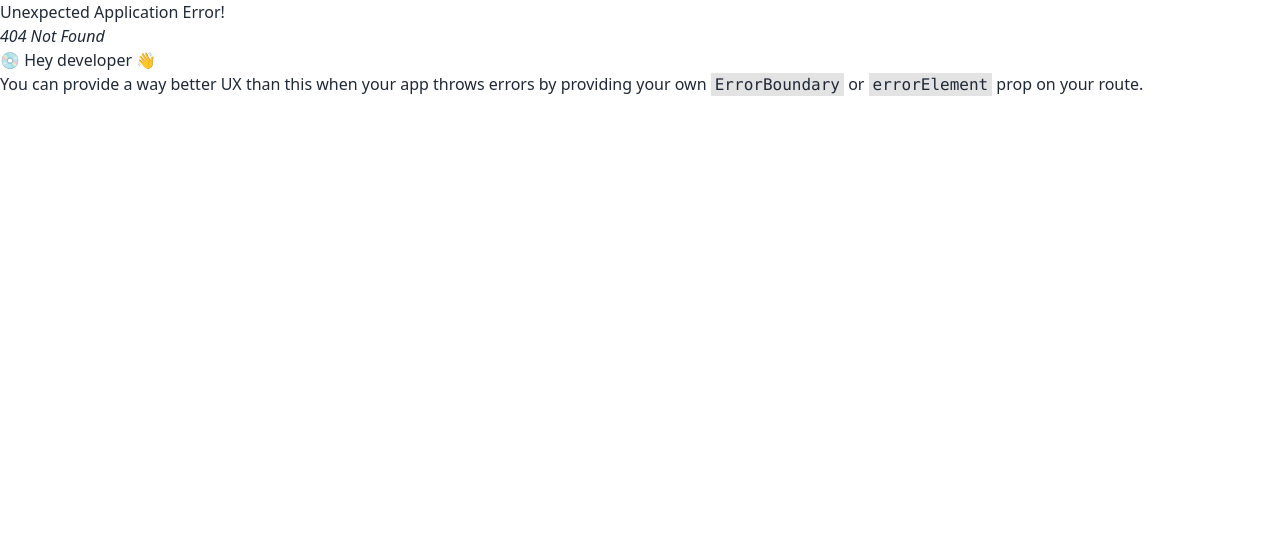
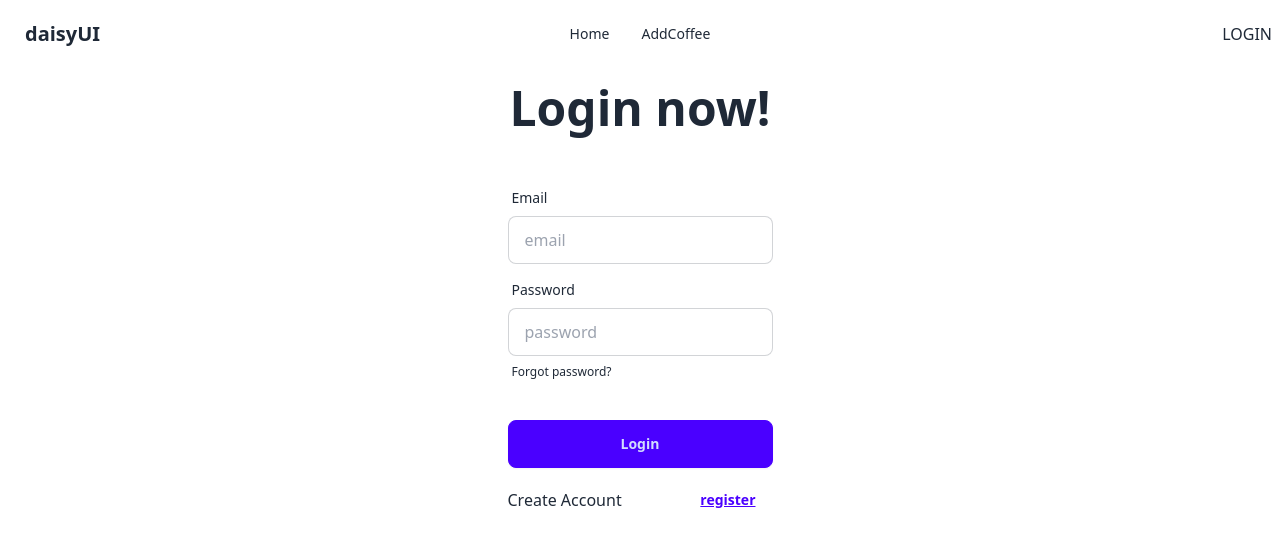
Before and after one commit to khubaibm039/coffee-store-client, a React (Vite) app: page /login in a window 1280 px wide. Before the commit this address had no page. Shown: the top 546 px of the page. Built offline with nearby package versions, Linux system fonts and the light colour scheme.

Commit message:
create user useing firebase

```diff
--- a/package.json
+++ b/package.json
@@ -10,6 +10,7 @@
     "preview": "vite preview"
   },
   "dependencies": {
+    "firebase": "^10.10.0",
     "localforage": "^1.10.0",
     "match-sorter": "^6.3.4",
     "react": "^18.2.0",
--- /dev/null
+++ b/src/AuthProvider/AuthProvider.jsx
@@ -0,0 +1,31 @@
+import { createUserWithEmailAndPassword, signOut } from "firebase/auth";
+import { createContext, useState } from "react";
+import auth from "../Firebase/Firebase.config";
+
+export const AuthContext = createContext(null);
+
+const AuthProvider = ({ children }) => {
+    const [user, setUser] = useState();
+    const [loading, setLoading] = useState(true);
+
+    const createUser = (email, password) => {
+        setLoading(true);
+        return createUserWithEmailAndPassword(auth, email, password);
+    };
+
+    const signOutUser = () => {
+        return signOut(auth);
+    };
+
+    const authInfo = {
+        user,
+        createUser,
+        signOutUser,
+    };
+
+    return (
+        <AuthContext.Provider value={authInfo}>{children}</AuthContext.Provider>
+    );
+};
+
+export default AuthProvider;
--- /dev/null
+++ b/src/Components/Authentication/Login.jsx
@@ -0,0 +1,58 @@
+import { Link } from "react-router-dom";
+
+const Login = () => {
+    return (
+        <div className="hero ">
+            <div className="hero-content flex-col ">
+                <div className="text-center lg:text-left">
+                    <h1 className="text-5xl font-bold">Login now!</h1>
+                </div>
+                <div className="card shrink-0 w-full ">
+                    <form className="card-body">
+                        <div className="form-control">
+                            <label className="label">
+                                <span className="label-text">Email</span>
+                            </label>
+                            <input
+                                type="email"
+                                placeholder="email"
+                                className="input input-bordered"
+                                required
+                            />
+                        </div>
+                        <div className="form-control">
+                            <label className="label">
+                                <span className="label-text">Password</span>
+                            </label>
+                            <input
+                                type="password"
+                                placeholder="password"
+                                className="input input-bordered"
+                                required
+                            />
+                            <label className="label">
+                                <a
+                                    href="#"
+                                    className="label-text-alt link link-hover"
+                                >
+                                    Forgot password?
+                                </a>
+                            </label>
+                        </div>
+                        <div className="form-control mt-6">
+                            <button className="btn btn-primary">Login</button>
+                        </div>
+                        <div className="flex justify-center items-center">
+                            <p>Create Account</p>
+                            <Link className="btn btn-link" to={"/register"}>
+                                register
+                            </Link>
+                        </div>
+                    </form>
+                </div>
+            </div>
+        </div>
+    );
+};
+
+export default Login;
--- /dev/null
+++ b/src/Components/Authentication/Register.jsx
@@ -0,0 +1,69 @@
+import { useContext } from "react";
+import { Link } from "react-router-dom";
+import { AuthContext } from "../../AuthProvider/AuthProvider";
+
+const Register = () => {
+    const { createUser } = useContext(AuthContext);
+    const handleRegister = (e) => {
+        e.preventDefault();
+        const form = e.target;
+        const email = form.email.value;
+        const password = form.password.value;
+        console.log(email, password);
+        createUser(email, password)
+            .then((result) => {
+                console.log(result.user);
+            })
+            .catch((error) => console.log(error.message));
+    };
+    return (
+        <div className="hero">
+            <div className="hero-content flex-col ">
+                <div className="text-center lg:text-left">
+                    <h1 className="text-5xl font-bold">Login now!</h1>
+                </div>
+                <div className="card shrink-0 w-full max-w-lg ">
+                    <form onSubmit={handleRegister} className="card-body">
+                        <div className="form-control">
+                            <label className="label">
+                                <span className="label-text">Email</span>
+                            </label>
+                            <input
+                                name="email"
+                                type="email"
+                                placeholder="email"
+                                className="input input-bordered "
+                                required
+                            />
+                        </div>
+                        <div className="form-control">
+                            <label className="label">
+                                <span className="label-text">Password</span>
+                            </label>
+                            <input
+                                name="password"
+                                type="password"
+                                placeholder="password"
+                                className="input input-bordered"
+                                required
+                            />
+                        </div>
+                        <div className="form-control mt-6">
+                            <button className="btn btn-primary">
+                                Register
+                            </button>
+                        </div>
+                        <div className="flex justify-center items-center">
+                            <p>Don't Have Account</p>
+                            <Link className="btn btn-link" to={"/login"}>
+                                login
+                            </Link>
+                        </div>
+                    </form>
+                </div>
+            </div>
+        </div>
+    );
+};
+
+export default Register;
--- a/src/Components/Navbar/Navbar.jsx
+++ b/src/Components/Navbar/Navbar.jsx
@@ -1,6 +1,10 @@
-import { NavLink } from "react-router-dom";
+import { useContext } from "react";
+import { Link, NavLink } from "react-router-dom";
+import { AuthContext } from "../../AuthProvider/AuthProvider";
 
 const Navbar = () => {
+    const { user, signOutUser } = useContext(AuthContext);
+
     const navLink = (
         <>
             <li>
@@ -11,6 +15,7 @@ const Navbar = () => {
             </li>
         </>
     );
+
     return (
         <div className="navbar bg-base-100">
             <div className="navbar-start">
@@ -47,8 +52,9 @@ const Navbar = () => {
             <div className="navbar-center hidden lg:flex">
                 <ul className="menu menu-horizontal px-1">{navLink}</ul>
             </div>
+
             <div className="navbar-end">
-                <a className="btn">Button</a>
+                {user ? <Link>LOGOUT</Link> : <Link to={"/login"}>LOGIN</Link>}
             </div>
         </div>
     );
--- a/src/Components/UpdateCoffee/Home/Card.jsx
+++ b/src/Components/UpdateCoffee/Home/Card.jsx
@@ -4,10 +4,18 @@ import { MdDelete } from "react-icons/md";
 import Swal from "sweetalert2";
 import { useState } from "react";
 
-const Card = ({ coffee }) => {
-    const [cof, setCof] = useState(coffee);
-    const { price, photo, name, chef, taste, supplier, category, details } =
-        cof;
+const Card = ({ coffee, coffees, setCoffees }) => {
+    const {
+        _id,
+        price,
+        photo,
+        name,
+        chef,
+        taste,
+        supplier,
+        category,
+        details,
+    } = coffee;
 
     const handleDelete = (_id) => {
         Swal.fire({
@@ -25,18 +33,16 @@ const Card = ({ coffee }) => {
                 })
                     .then((res) => res.json())
                     .then((data) => {
-                        console.log(data);
-
                         if (data.deletedCount > 0) {
-                            // const remaining = cof.filter(
-                            //     (pro) => pro._id !== _id
-                            // );
-                            // setCof(remaining);
                             Swal.fire({
                                 title: "Deleted!",
                                 text: "Your file has been deleted.",
                                 icon: "success",
                             });
+                            const remaining = coffees.filter(
+                                (cof) => cof._id !== _id
+                            );
+                            setCoffees(remaining);
                         }
                     });
             }
@@ -62,14 +68,14 @@ const Card = ({ coffee }) => {
                         <FaEye />
                     </Link>
                     <Link
-                        to={`/updateCoffee/${cof._id}`}
+                        to={`/updateCoffee/${_id}`}
                         className="bg-[#3C393B] flex justify-center p-3 rounded-md text-white text-xl"
                     >
                         {" "}
                         <FaPen />
                     </Link>
                     <button
-                        onClick={() => handleDelete(cof._id)}
+                        onClick={() => handleDelete(_id)}
                         className="bg-[#EA4744] flex justify-center p-3 rounded-md text-white text-xl"
                     >
                         {" "}
--- a/src/Components/UpdateCoffee/Home/Home.jsx
+++ b/src/Components/UpdateCoffee/Home/Home.jsx
@@ -3,14 +3,19 @@ import { useLoaderData } from "react-router-dom";
 import Card from "./Card";
 const Home = () => {
     const loadedCoffee = useLoaderData();
-    const [coffees] = useState(loadedCoffee);
+    const [coffees, setCoffees] = useState(loadedCoffee);
 
     return (
         <div className="md:m-20 m-4 text-center">
             <h1>hot hot cold coffee: {coffees.length}</h1>
             <div className="grid lg:grid-cols-2 gap-4">
                 {coffees?.map((coffee) => (
-                    <Card key={coffee._id} coffee={coffee}></Card>
+                    <Card
+                        key={coffee._id}
+                        coffee={coffee}
+                        coffees={coffees}
+                        setCoffees={setCoffees}
+                    ></Card>
                 ))}
             </div>
         </div>
--- /dev/null
+++ b/src/Firebase/Firebase.config.js
@@ -0,0 +1,19 @@
+// Import the functions you need from the SDKs you need
+import { initializeApp } from "firebase/app";
+// TODO: Add SDKs for Firebase products that you want to use
+// https://firebase.google.com/docs/web/setup#available-libraries
+import { getAuth } from "firebase/auth";
+// Your web app's Firebase configuration
+const firebaseConfig = {
+    apiKey: "AIzaSyACPrNVlYasHRnTWoaAq-WUWUDCnq9t_FQ",
+    authDomain: "react-coffee-store.firebaseapp.com",
+    projectId: "react-coffee-store",
+    storageBucket: "react-coffee-store.appspot.com",
+    messagingSenderId: "449509098184",
+    appId: "1:449509098184:web:9f02dd0ab8f821cebd9bfd",
+};
+
+// Initialize Firebase
+const app = initializeApp(firebaseConfig);
+const auth = getAuth(app);
+export default auth;
```
Also changed, not shown: src/Router/Router.jsx (+10 -0 lines), src/main.jsx (+6 -3 lines), 1 other file (tests, documents, lock files or other folders).
